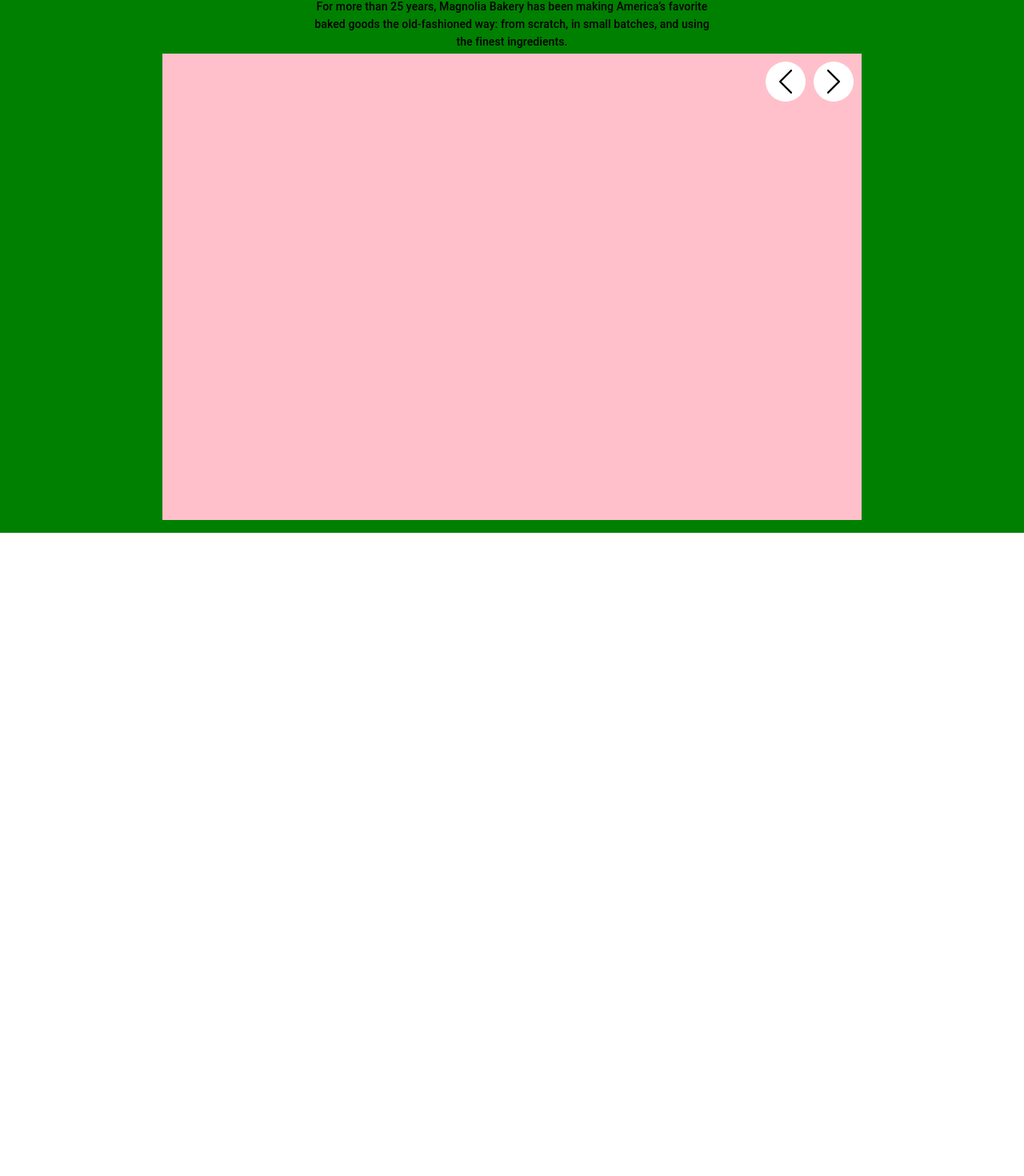
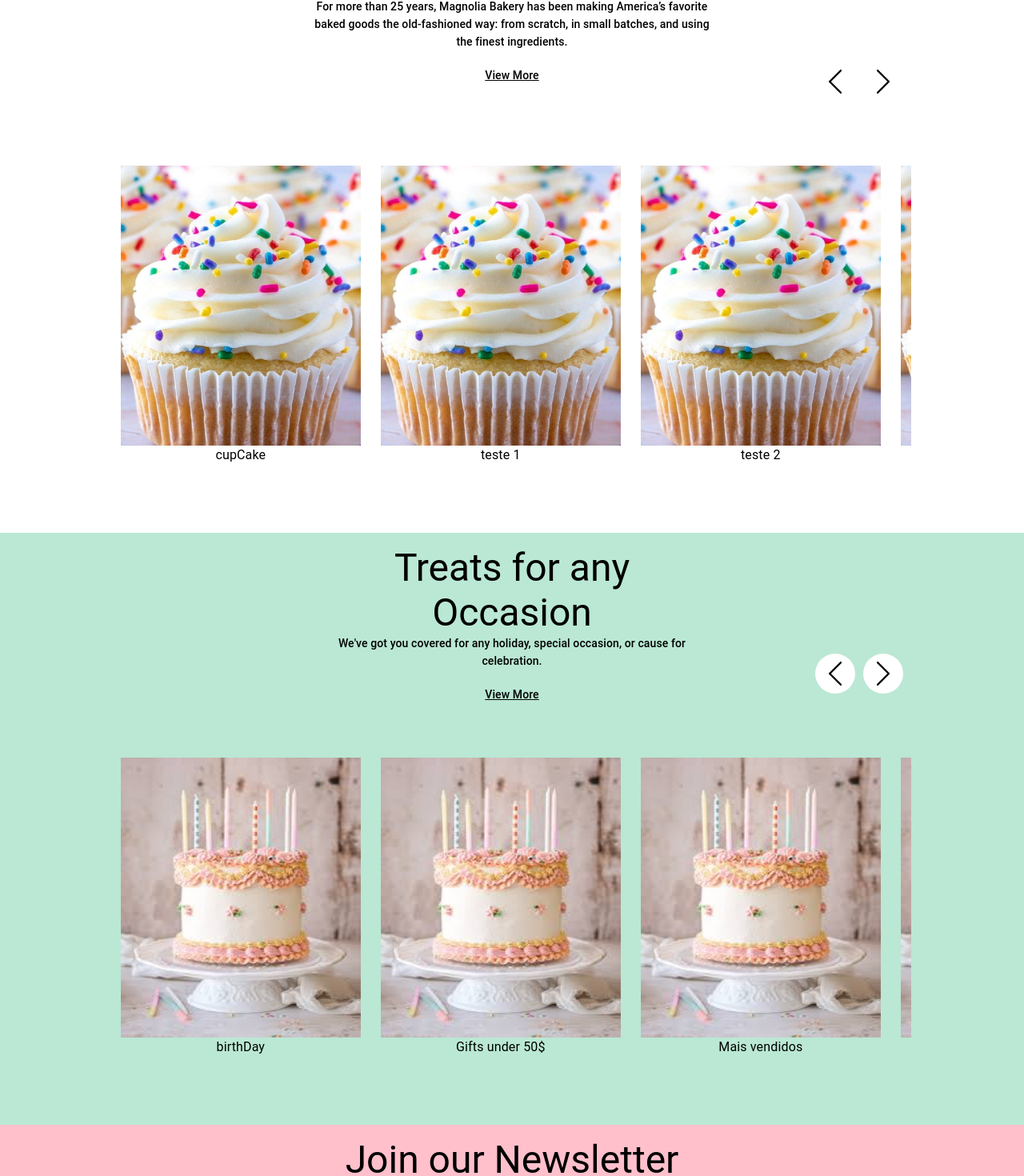
Before and after one commit to rafaelFacundo/bakery_site, a React (Create React App) app: page / in a window 1280 px wide. Shown: the part 814-2284 px from the top of the page at 80% size. Before the commit the page ends 1480 px from the top, so only its background shows below. Built offline with nearby package versions, Linux system fonts and the light colour scheme.

Commit message:
doing newsLetter section

```diff
--- /dev/null
+++ b/src/components/BigInput/BigInput.styles.ts
@@ -0,0 +1,35 @@
+import { makeStyles } from "@mui/styles";
+import { Theme } from "@mui/material/styles";
+
+const useStyles = makeStyles((theme: Theme) => ({
+  container: {
+    width: "500px",
+    height: "50px",
+    display: "flex",
+    alignItems: "center",
+    background: "white",
+  },
+  input: {
+    flexGrow: 1,
+    height: "100%",
+    border: "none",
+    padding: "0px",
+    paddingLeft: "10px",
+    paddingRight: "10px",
+    background: "none",
+    "&:focus": {
+      outline: "none",
+    },
+  },
+  sendButton: {
+    width: "20px",
+    height: "100%",
+    border: "none",
+    background: "none",
+    "&:hover": {
+      cursor: "pointer",
+    },
+  },
+}));
+
+export default useStyles;
--- /dev/null
+++ b/src/components/BigInput/index.tsx
@@ -0,0 +1,15 @@
+import React from "react";
+import useStyles from "./BigInput.styles";
+import { Box, TextField } from "@mui/material";
+
+const BigInput: React.FC = () => {
+  const classes = useStyles();
+  return (
+    <Box className={classes.container}>
+      <input className={classes.input} />
+      <button className={classes.sendButton}>{"->"}</button>
+    </Box>
+  );
+};
+
+export default BigInput;
--- a/src/components/ProductCard/ProductCard.styles.ts
+++ b/src/components/ProductCard/ProductCard.styles.ts
@@ -1,6 +1,36 @@
 import { createStyles, makeStyles } from "@mui/styles";
 import { Theme } from "@mui/material/styles";
 
-const useStyles = makeStyles((theme: Theme) => createStyles({}));
+const useStyles = makeStyles((theme: Theme) =>
+  createStyles({
+    container: {
+      display: "flex",
+      alignItems: "center",
+      justifyContent: "center",
+      flexDirection: "column",
+      "&:hover": {
+        cursor: "pointer",
+      },
+    },
+    productImageBox: {
+      width: "300px",
+      height: "350px",
+      overflow: "hidden",
+      flexGrow: 1,
+    },
+    productImage: {
+      width: "100%",
+      height: "100%",
+      transition: "transform 0.4s ease",
+      "&:hover": {
+        transform: "scale(1.2)",
+        width: "100%",
+      },
+    },
+    productTitleBox: {
+      flexGrow: 1,
+    },
+  })
+);
 
 export default useStyles;
--- a/src/components/ProductCard/index.tsx
+++ b/src/components/ProductCard/index.tsx
@@ -2,14 +2,28 @@ import React from "react";
 import useStyles from "./ProductCard.styles";
 import { Box, Typography } from "@mui/material";
 
-import CupCake from "../../assets/images/cupcake.jpg";
+type ProductCardProps = {
+  productImage: string;
+  productName: string;
+};
 
-const ProductCard: React.FC = () => {
+const ProductCard: React.FC<ProductCardProps> = ({
+  productImage,
+  productName,
+}) => {
   const classes = useStyles();
   return (
-    <Box>
-      <img src={CupCake} alt="cupcake" />
-      <Typography>Cupcake</Typography>
+    <Box className={classes.container}>
+      <Box className={classes.productImageBox}>
+        <img
+          src={productImage}
+          alt="cupcake"
+          className={classes.productImage}
+        />
+      </Box>
+      <Box className={classes.productTitleBox}>
+        <Typography>{productName}</Typography>
+      </Box>
     </Box>
   );
 };
--- a/src/components/Slider/Slider.styles.ts
+++ b/src/components/Slider/Slider.styles.ts
@@ -1,8 +1,7 @@
 import { createStyles, makeStyles } from "@mui/styles";
 import { Theme } from "@mui/material/styles";
 
-const useStyles = makeStyles((theme: Theme) =>
-  createStyles({
+const useStyles = makeStyles((theme: Theme) => ({
   container: {
     width: "100%",
     height: "100%",
@@ -10,7 +9,7 @@ const useStyles = makeStyles((theme: Theme) =>
     flexDirection: "column",
     alignItems: "center",
     justifyContent: "center",
-      padding: "10px",
+    //padding: "10px",
     boxSizing: "border-box",
   },
   arrowButtonsSection: {
@@ -18,15 +17,22 @@ const useStyles = makeStyles((theme: Theme) =>
     alignItems: "center",
     justifyContent: "flex-end",
     width: "100%",
+    padding: "10px",
+    boxSizing: "border-box",
   },
   slideSection: {
     flexGrow: 1,
     width: "100%",
     //height: "100px",
     overflow: "hidden",
-      backgroundColor: "pink",
+    padding: "10px",
+    boxSizing: "border-box",
+    display: "flex",
+    alignItems: "center",
+    "& > *": {
+      marginRight: "25px",
     },
-  })
-);
+  },
+}));
 
 export default useStyles;
--- a/src/components/Slider/index.tsx
+++ b/src/components/Slider/index.tsx
@@ -1,21 +1,78 @@
-import React from "react";
+import React, { useEffect, useRef, useState } from "react";
 import useStyles from "./Slider.styles";
 import { Box } from "@mui/material";
 import CircleButtonArrow from "../CircleArrowButton";
+import ProductCard from "../ProductCard";
 
 type SliderProps = {
-  listOfCoomponents: React.ReactNode[];
+  listOfComponents: React.ReactNode[];
 };
 
-const Slider: React.FC = () => {
-  const classes = useStyles();
+const Slider: React.FC<SliderProps> = ({ listOfComponents }) => {
+  const slideSectionRef = useRef<HTMLDivElement>(null);
+  const [doesTheSliderHaveAnOverflow, setDoesTheSliderHaveAnOverflow] =
+    useState(true);
+  const classes = useStyles({ doesNeedToSlide: doesTheSliderHaveAnOverflow });
+
+  useEffect(() => {
+    const elementToObserve = slideSectionRef.current;
+
+    if (!elementToObserve) return;
+
+    const handleSize = () => {
+      if (elementToObserve.scrollWidth > elementToObserve.clientWidth) {
+        setDoesTheSliderHaveAnOverflow(true);
+      } else {
+        setDoesTheSliderHaveAnOverflow(false);
+      }
+    };
+
+    const resizeObserver = new ResizeObserver(() => handleSize());
+
+    resizeObserver.observe(elementToObserve);
+
+    return () => {
+      if (elementToObserve) {
+        resizeObserver.unobserve(elementToObserve);
+      }
+    };
+  }, []);
+
+  const handleScrollRight = () => {
+    if (slideSectionRef.current) {
+      slideSectionRef.current.scrollBy({
+        left: 200,
+        behavior: "smooth",
+      });
+    }
+  };
+
+  const handleScrollLeft = () => {
+    if (slideSectionRef.current) {
+      slideSectionRef.current.scrollBy({
+        left: -200,
+        behavior: "smooth",
+      });
+    }
+  };
+
   return (
     <Box className={classes.container}>
-      <Box className={classes.arrowButtonsSection}>
-        <CircleButtonArrow orientation="left" onClick={() => {}} />
-        <CircleButtonArrow orientation="right" onClick={() => {}} />
+      {doesTheSliderHaveAnOverflow && (
+        <Box className={classes.arrowButtonsSection}>
+          <CircleButtonArrow orientation="left" onClick={handleScrollLeft} />
+          <CircleButtonArrow orientation="right" onClick={handleScrollRight} />
+        </Box>
+      )}
+      <Box
+        className={classes.slideSection}
+        ref={slideSectionRef}
+        style={{
+          justifyContent: doesTheSliderHaveAnOverflow ? "flex-start" : "center",
+        }}
+      >
+        {listOfComponents}
       </Box>
-      <Box className={classes.slideSection}></Box>
     </Box>
   );
 };
--- /dev/null
+++ b/src/screens/Home/children/AnnouncementSection/AnnouncementSection.styles.ts
@@ -0,0 +1,46 @@
+import { createStyles, makeStyles } from "@mui/styles";
+import { Theme } from "@mui/material/styles";
+
+const useStyles = makeStyles((theme: Theme) => ({
+  container: {
+    width: "100%",
+    height: "740px",
+    display: "flex",
+    flexDirection: "column",
+    alignItems: "center",
+    justifyContent: "center",
+    padding: "16px",
+    boxSizing: "border-box",
+  },
+  sectionTitleAndDescriptionBox: {
+    height: "100px",
+    width: "40%",
+    zIndex: 2,
+    "& > *": {
+      marginTop: "10px",
+    },
+  },
+  sectionTitleAndDescription: {
+    textAlign: "center",
+  },
+  sliderSection: {
+    width: "80%",
+    flexGrow: 1,
+    //height: "100px",
+    display: "flex",
+    alignItems: "center",
+    justifyContent: "center",
+    marginTop: "25px",
+  },
+  viewMoreBox: {
+    marginTop: "20px",
+    "&:hover": {
+      cursor: " pointer",
+    },
+  },
+  viewMoxText: {
+    textDecoration: "underline",
+  },
+}));
+
+export default useStyles;
--- /dev/null
+++ b/src/screens/Home/children/AnnouncementSection/index.tsx
@@ -0,0 +1,47 @@
+import React from "react";
+import { Box, Typography } from "@mui/material";
+import useStyles from "./AnnouncementSection.styles";
+
+type AnnouncementProps = {
+  title: string;
+  description: string;
+  component: React.ReactNode;
+  showViewMoreOption: boolean;
+  background: string;
+};
+
+const AnnouncementSection: React.FC<AnnouncementProps> = ({
+  title,
+  description,
+  component,
+  showViewMoreOption,
+  background,
+}) => {
+  const classes = useStyles({ background: background });
+
+  return (
+    <Box className={classes.container} style={{ backgroundColor: background }}>
+      <Box className={classes.sectionTitleAndDescriptionBox}>
+        <Typography className={classes.sectionTitleAndDescription} variant="h3">
+          {title}
+        </Typography>
+        <Typography
+          className={classes.sectionTitleAndDescription}
+          variant="subtitle2"
+        >
+          {description}
+        </Typography>
+        {showViewMoreOption && (
+          <Box className={classes.viewMoreBox}>
+            <Typography className={classes.viewMoxText} variant="subtitle2">
+              View More
+            </Typography>
+          </Box>
+        )}
+      </Box>
+      <Box className={classes.sliderSection}>{component}</Box>
+    </Box>
+  );
+};
+
+export default AnnouncementSection;
--- a/src/screens/Home/children/OurProductsSection/OurProductsSection.styles.ts
+++ /dev/null
@@ -1,37 +0,0 @@
-import { createStyles, makeStyles } from "@mui/styles";
-import { Theme } from "@mui/material/styles";
-
-const useStyles = makeStyles((theme: Theme) =>
-  createStyles({
-    container: {
-      width: "100%",
-      height: "740px",
-      display: "flex",
-      flexDirection: "column",
-      alignItems: "center",
-      justifyContent: "center",
-      padding: "16px",
-      backgroundColor: "green",
-      boxSizing: "border-box",
-    },
-    sectionTitleAndDescriptionBox: {
-      height: "100px",
-      width: "40%",
-    },
-    sectionTitleAndDescription: {
-      textAlign: "center",
-    },
-    sliderSection: {
-      width: "70%",
-      flexGrow: 1,
-      //height: "100px",
-      display: "flex",
-      alignItems: "center",
-      justifyContent: "center",
-      backgroundColor: "pink",
-      marginTop: "25px",
-    },
-  })
-);
-
-export default useStyles;
--- a/src/screens/Home/children/OurProductsSection/index.tsx
+++ /dev/null
@@ -1,30 +0,0 @@
-import React from "react";
-import { Box, Typography } from "@mui/material";
-import useStyles from "./OurProductsSection.styles";
-import Slider from "../../../../components/Slider";
-
-const OurProductsSection: React.FC = () => {
-  const classes = useStyles();
-  return (
-    <Box className={classes.container}>
-      <Box className={classes.sectionTitleAndDescriptionBox}>
-        <Typography className={classes.sectionTitleAndDescription} variant="h3">
-          Our products
-        </Typography>
-        <Typography
-          className={classes.sectionTitleAndDescription}
-          variant="subtitle2"
-        >
-          For more than 25 years, Magnolia Bakery has been making America’s
-          favorite baked goods the old-fashioned way: from scratch, in small
-          batches, and using the finest ingredients.
-        </Typography>
-      </Box>
-      <Box className={classes.sliderSection}>
-        <Slider />
-      </Box>
-    </Box>
-  );
-};
-
-export default OurProductsSection;
--- a/src/screens/Home/index.tsx
+++ b/src/screens/Home/index.tsx
@@ -1,14 +1,85 @@
-import { Box } from "@mui/material";
+import { Box, Slide } from "@mui/material";
 import React from "react";
 import MainNews from "./children/MainNews";
-import OurProductsSection from "./children//OurProductsSection";
+import AnnouncementSection from "./children/AnnouncementSection";
 import useStyles from "./Home.styles";
+import ProductCard from "../../components/ProductCard";
+import cupCakeImage from "../../assets/images/cupcake.jpg";
+import BirthDayCake from "../../assets/images/birthDayCake.jpeg";
+import Slider from "../../components/Slider";
+import BigInput from "../../components/BigInput";
 
 const Home: React.FC = () => {
+  const products = [
+    { name: "cupCake", image: cupCakeImage },
+    { name: "teste 1", image: cupCakeImage },
+    { name: "teste 2", image: cupCakeImage },
+    { name: "teste 3", image: cupCakeImage },
+    { name: "teste 4", image: cupCakeImage },
+    { name: "teste 5", image: cupCakeImage },
+    { name: "teste 6", image: cupCakeImage },
+  ];
+
+  const productsCardsArray = products.map((product) => (
+    <ProductCard
+      key={product.name}
+      productName={product.name}
+      productImage={product.image}
+    />
+  ));
+
+  const OccasionsList = [
+    {
+      name: "birthDay",
+      image: BirthDayCake,
+    },
+    {
+      name: "Gifts under 50$",
+      image: BirthDayCake,
+    },
+    {
+      name: "Mais vendidos",
+      image: BirthDayCake,
+    },
+    {
+      name: "comidas rápidas",
+      image: BirthDayCake,
+    },
+  ];
+
+  const occasionsCardsArray = OccasionsList.map((occasion) => (
+    <ProductCard
+      key={occasion.name}
+      productName={occasion.name}
+      productImage={occasion.image}
+    />
+  ));
   return (
     <Box>
       <MainNews />
-      <OurProductsSection />
+      <AnnouncementSection
+        title="Our products"
+        description="For more than 25 years, Magnolia Bakery has been making America’s
+          favorite baked goods the old-fashioned way: from scratch, in small
+          batches, and using the finest ingredients."
+        component={<Slider listOfComponents={productsCardsArray} />}
+        showViewMoreOption={true}
+        background={"white"}
+      />
+      <AnnouncementSection
+        title="Treats for any Occasion "
+        description="We've got you covered for any holiday, special occasion, or cause for celebration. "
+        component={<Slider listOfComponents={occasionsCardsArray} />}
+        showViewMoreOption={true}
+        background={"#bae8d4"}
+      />
+      <AnnouncementSection
+        title="Join our Newsletter"
+        description="Get the freshest Magnolia Bakery updates and offers right to your inbox! Plus, enjoy 10% off on your birthday when you share the date with us!"
+        component={<BigInput />}
+        showViewMoreOption={false}
+        background={"pink"}
+      />
     </Box>
   );
 };
```
Also changed, not shown: src/assets/images/birthDayCake.jpeg (added). Lines whose indentation alone changed are shown as unchanged.
